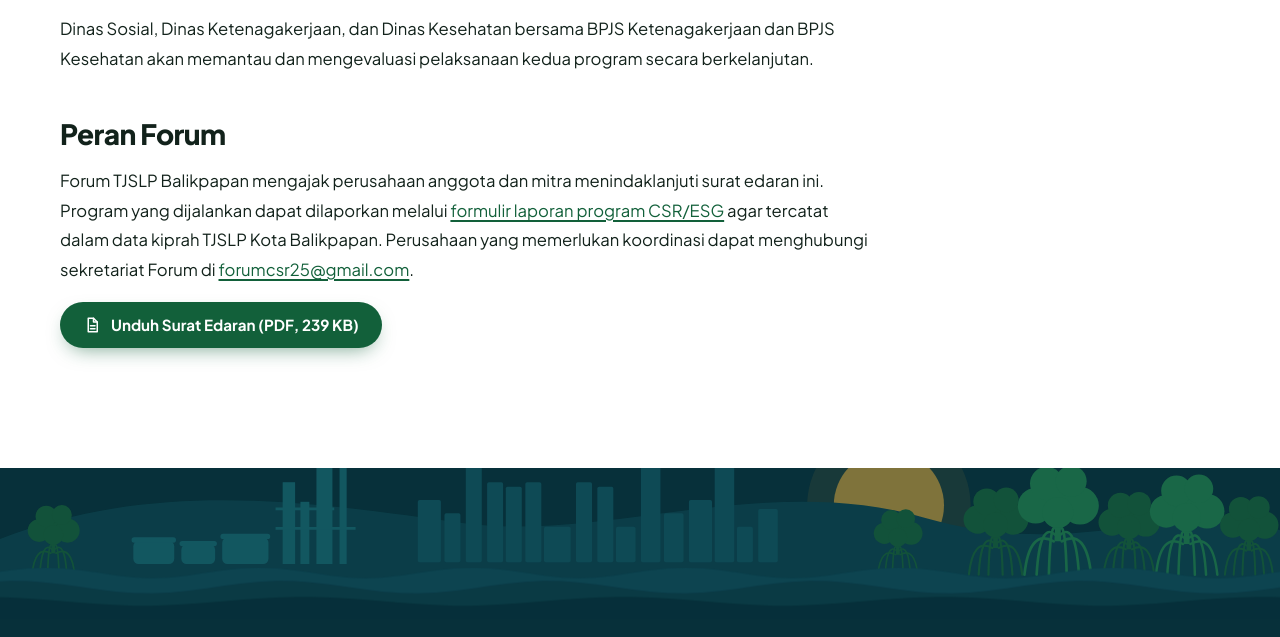
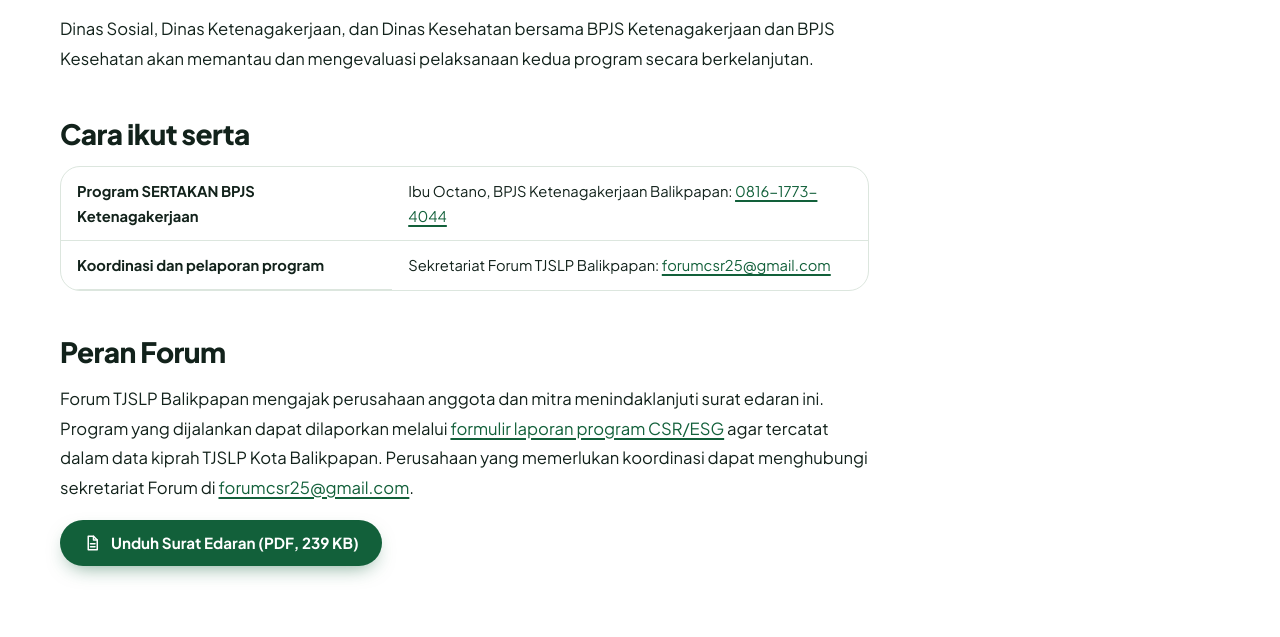
Before and after one commit to forumcsrbalikpapan/forumcsrbalikpapan.github.io, a plain HTML site: page berita-se-walikota-tjslp-jaminan-sosial-2026.html in a window 1280 px wide. Shown: the part 2809-3446 px from the top of the page. Drawn offline with Linux system fonts and the light colour scheme.

Commit message:
SE jaminan sosial: narahubung SERTAKAN + aset carousel IG
Co-Authored-By: Claude Opus 5.5 <noreply@anthropic.com>
Claude-Session: https://claude.ai/code/session_01S1ia7gdtrQLiv4cNWEweFD

```diff
--- a/berita-se-walikota-tjslp-jaminan-sosial-2026.html
+++ b/berita-se-walikota-tjslp-jaminan-sosial-2026.html
@@ -53,6 +53,11 @@
 </tbody></table></div>
 <h2>Pemantauan</h2>
 <p>Dinas Sosial, Dinas Ketenagakerjaan, dan Dinas Kesehatan bersama BPJS Ketenagakerjaan dan BPJS Kesehatan akan memantau dan mengevaluasi pelaksanaan kedua program secara berkelanjutan.</p>
+<h2>Cara ikut serta</h2>
+<div class="tabel-bungkus"><table><tbody>
+<tr><th scope="row">Program SERTAKAN BPJS Ketenagakerjaan</th><td>Ibu Octano, BPJS Ketenagakerjaan Balikpapan: <a href="tel:+6281617734044">0816-1773-4044</a></td></tr>
+<tr><th scope="row">Koordinasi dan pelaporan program</th><td>Sekretariat Forum TJSLP Balikpapan: <a href="mailto:forumcsr25@gmail.com">forumcsr25@gmail.com</a></td></tr>
+</tbody></table></div>
 <h2>Peran Forum</h2>
 <p>Forum TJSLP Balikpapan mengajak perusahaan anggota dan mitra menindaklanjuti surat edaran ini. Program yang dijalankan dapat dilaporkan melalui <a href="bergabung.html#lapor">formulir laporan program CSR/ESG</a> agar tercatat dalam data kiprah TJSLP Kota Balikpapan. Perusahaan yang memerlukan koordinasi dapat menghubungi sekretariat Forum di <a href="mailto:forumcsr25@gmail.com">forumcsr25@gmail.com</a>.</p>
 <p><a class="tombol utama" href="dokumen/se-walikota-400.9.11-2943-tjslp-jaminan-sosial-2026.pdf" target="_blank" rel="noopener"><svg viewBox="0 0 24 24" fill="none" stroke="currentColor" stroke-width="2" stroke-linecap="round" stroke-linejoin="round" aria-hidden="true"><path d="M7 3h7l5 5v13H7z"/><path d="M14 3v5h5M10 13h6M10 17h6"/></svg>Unduh Surat Edaran (PDF, 239 KB)</a></p>
```
Also changed, not shown: img/ig/se-jaminan-sosial-1.jpg (added), img/ig/se-jaminan-sosial-2.jpg (added), img/ig/se-jaminan-sosial-3.jpg (added), img/ig/se-jaminan-sosial-4.jpg (added).
